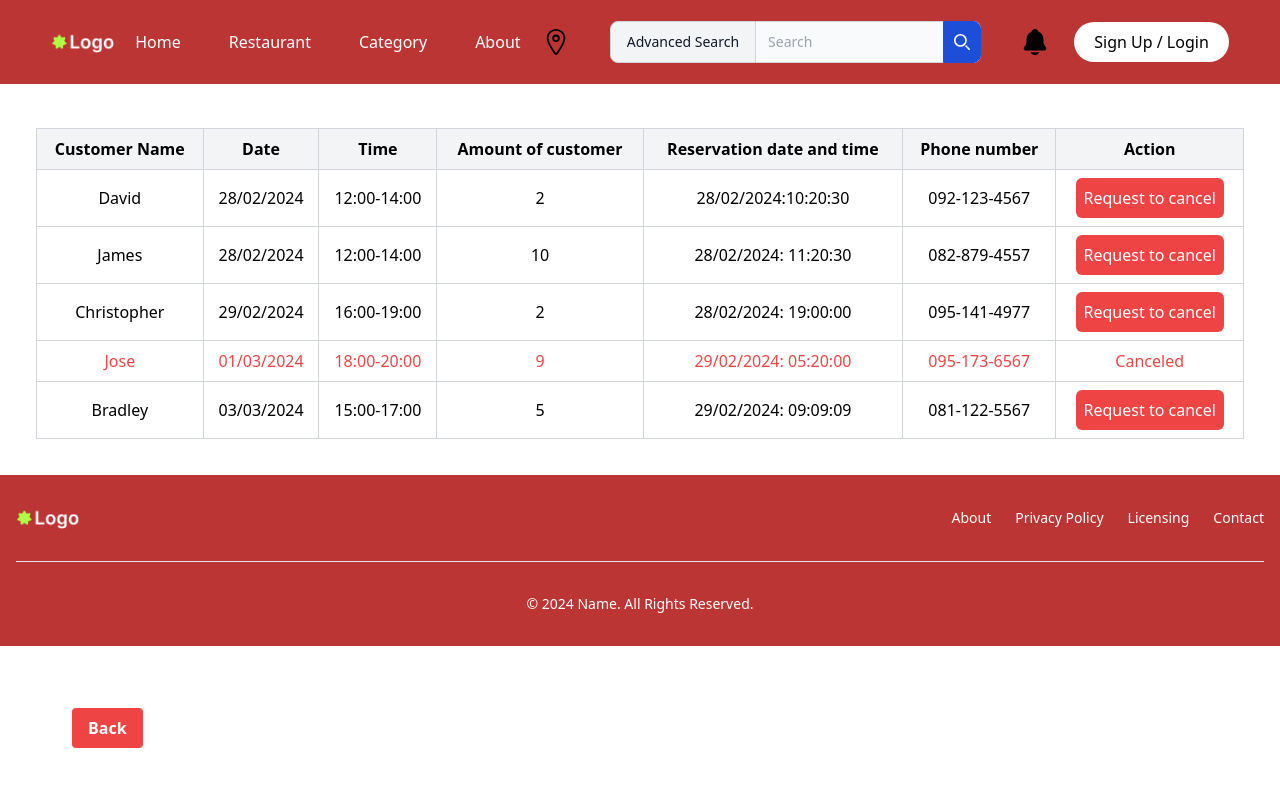
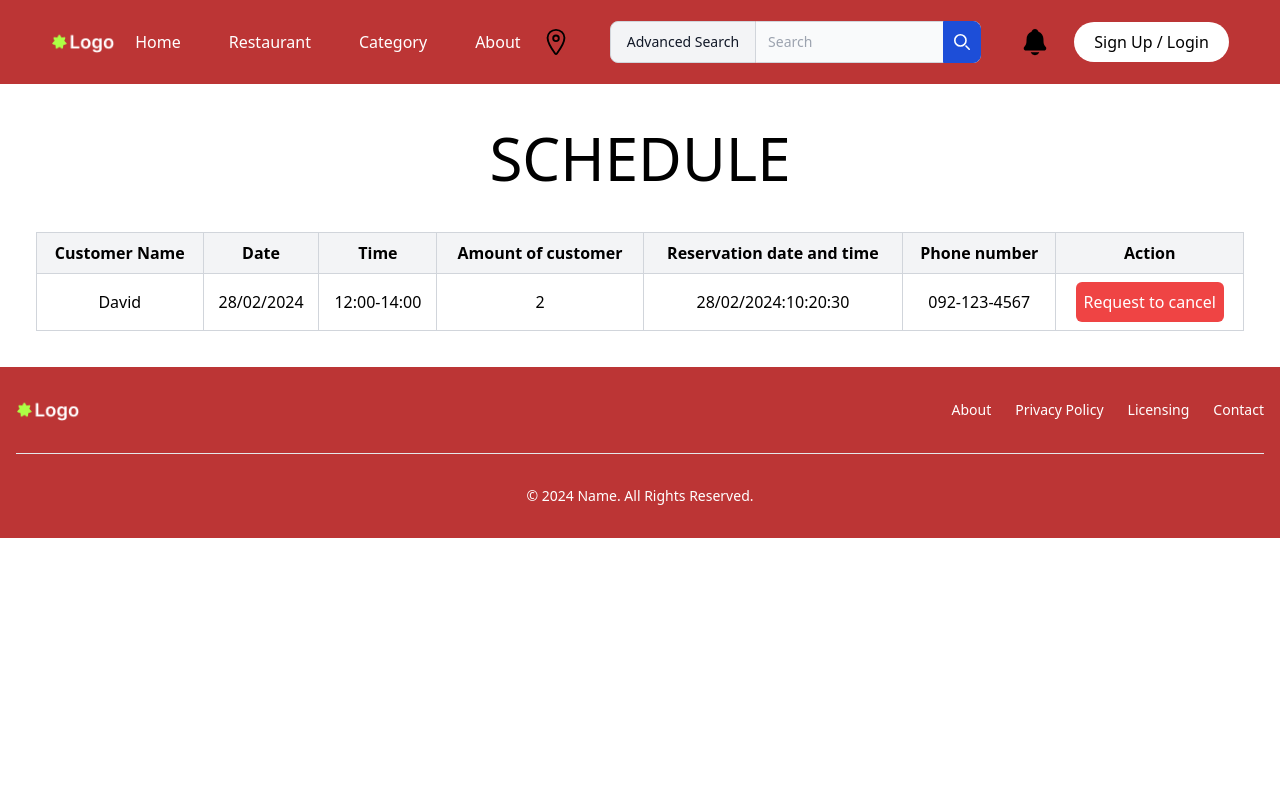
Before and after one commit to Shaunnaa/Restaurant_reservation_website, a website: page Front-end/RestaurantSchedule.html in a window 1280 px wide. Drawn offline with nearby package versions, Linux system fonts and the light colour scheme.

Commit message:
Update Restaurant Schedule for Amin page

```diff
--- a/Front-end/RestaurantSchedule.html
+++ b/Front-end/RestaurantSchedule.html
@@ -2,7 +2,7 @@
 <html lang="en">
 
 <head>
-    <title></title>
+    <title>Restaurant Schedule</title>
 
     <!-- Tailwind css-->
     <meta charset="UTF-8">
@@ -23,6 +23,8 @@
 
     <!-- Main Content -->
     <main class="grid place-items-center gap-11 px-9 pb-9 pt-32">
+
+        <h1 class="text-6xl"> SCHEDULE </h1>
 
         <!-- table -->
         <table class="border-collapse border border-gray-300 w-full">
@@ -48,51 +50,10 @@
                     <td class="border border-gray-300 p-2"><button class="bg-red-500 text-white rounded-md p-2">Request
                             to cancel</button></td>
                 </tr>
-                <tr class="text-center">
-                    <td class="border border-gray-300 p-2">James</td>
-                    <td class="border border-gray-300 p-2">28/02/2024</td>
-                    <td class="border border-gray-300 p-2">12:00-14:00</td>
-                    <td class="border border-gray-300 p-2">10</td>
-                    <td class="border border-gray-300 p-2">28/02/2024: 11:20:30</td>
-                    <td class="border border-gray-300 p-2">082-879-4557</td>
-                    <td class="border border-gray-300 p-2"><button class="bg-red-500 text-white rounded-md p-2">Request
-                            to cancel</button></td>
-                </tr>
-                <tr class="text-center">
-                    <td class="border border-gray-300 p-2">Christopher</td>
-                    <td class="border border-gray-300 p-2">29/02/2024</td>
-                    <td class="border border-gray-300 p-2">16:00-19:00</td>
-                    <td class="border border-gray-300 p-2">2</td>
-                    <td class="border border-gray-300 p-2">28/02/2024: 19:00:00</td>
-                    <td class="border border-gray-300 p-2">095-141-4977</td>
-                    <td class="border border-gray-300 p-2"><button class="bg-red-500 text-white rounded-md p-2">Request
-                            to cancel</button></td>
-                </tr>
-                <tr class="text-center">
-                    <td class="border border-gray-300 p-2 text-red-500">Jose</td>
-                    <td class="border border-gray-300 p-2 text-red-500">01/03/2024</td>
-                    <td class="border border-gray-300 p-2 text-red-500">18:00-20:00</td>
-                    <td class="border border-gray-300 p-2 text-red-500">9</td>
-                    <td class="border border-gray-300 p-2 text-red-500">29/02/2024: 05:20:00</td>
-                    <td class="border border-gray-300 p-2 text-red-500">095-173-6567</td>
-                    <td class="border border-gray-300 p-2 text-red-500">Canceled</td>
-                </tr>
-                <tr class="text-center">
-                    <td class="border border-gray-300 p-2">Bradley</td>
-                    <td class="border border-gray-300 p-2">03/03/2024</td>
-                    <td class="border border-gray-300 p-2">15:00-17:00</td>
-                    <td class="border border-gray-300 p-2">5</td>
-                    <td class="border border-gray-300 p-2">29/02/2024: 09:09:09</td>
-                    <td class="border border-gray-300 p-2">081-122-5567</td>
-                    <td class="border border-gray-300 p-2"><button class="bg-red-500 text-white rounded-md p-2">Request
-                            to cancel</button></td>
-                </tr>
+                <!-- Add more rows as needed -->
             </tbody>
-            <!-- button -->
-            <button class="absolute left-10 bottom-5 mb-8 ml-8 bg-red-500 text-white font-semibold py-2 px-4 rounded">
-                Back
-            </button>
         </table>
+
     </main>
     <footer>
         <footer-component></footer-component>
```
